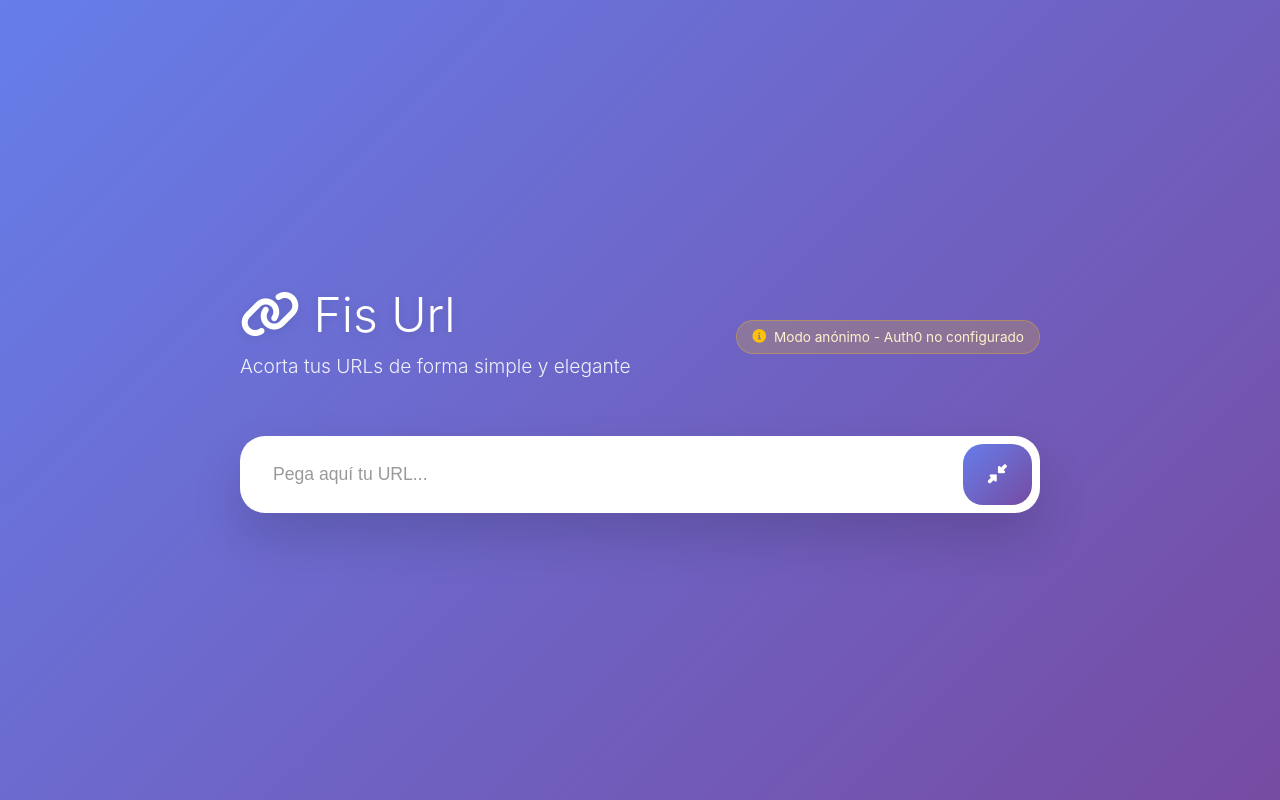
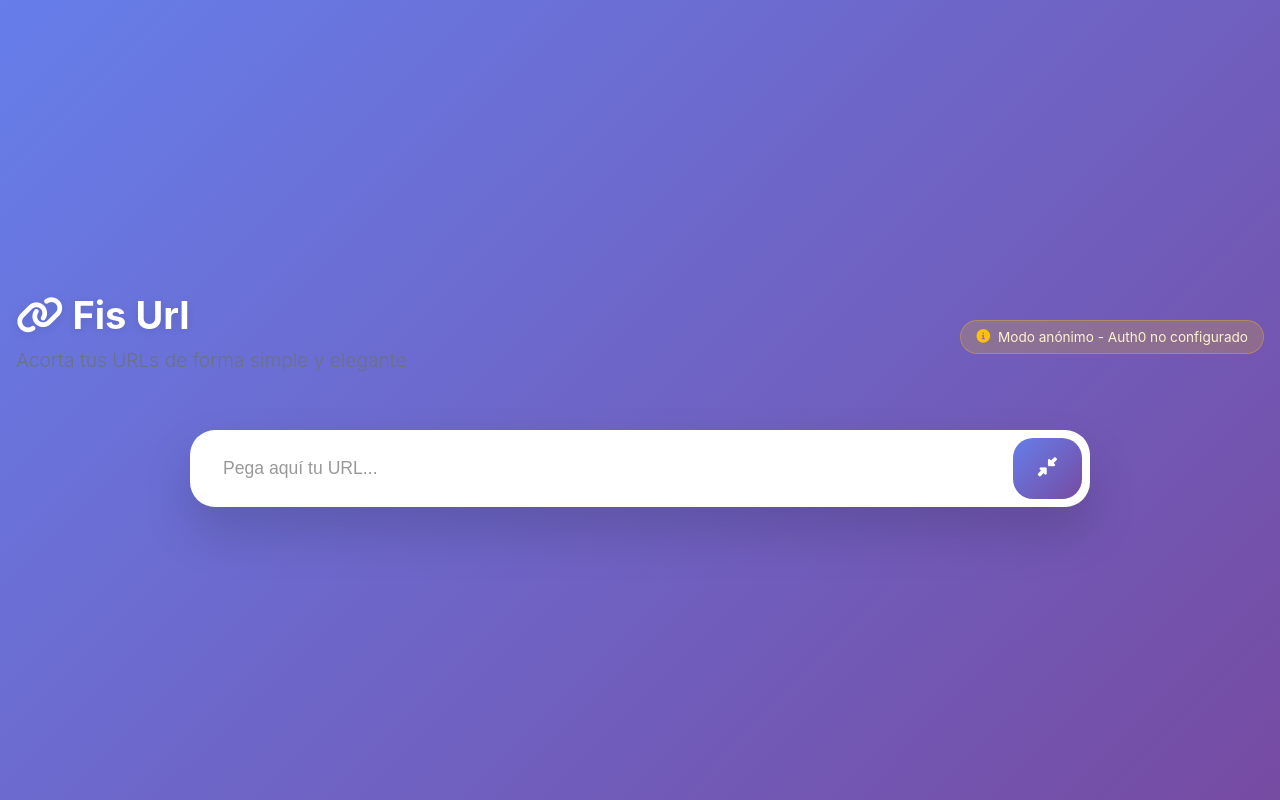
Before and after one commit to Gustav0C/AcortadorDeUrl, a website: page public/index.html in a window 1280 px wide. Drawn offline with Linux system fonts and the light colour scheme; no server answers.

Commit message:
refactor: apply OpenCode layout hierarchy

```diff
--- a/public/styles.css
+++ b/public/styles.css
@@ -2,6 +2,25 @@
     margin: 0;
     padding: 0;
     box-sizing: border-box;
+
+    /* OpenCode Design System - Spacing */
+    --space-1: 4px;
+    --space-2: 8px;
+    --space-3: 12px;
+    --space-4: 16px;
+    --space-5: 24px;
+    --space-6: 32px;
+    --space-7: 48px;
+    --space-8: 64px;
+
+    /* OpenCode Colors */
+    --oc-light: #ffffff;
+    --oc-surface: #ffffff;
+    --oc-border: #e5e7eb;
+    --oc-gray: #6b7280;
+    --oc-text: #1f2937;
+    --oc-primary: #667eea;
+    --oc-secondary: #764ba2;
 }
 
 body {
@@ -19,17 +38,16 @@ body {
     flex-direction: column;
     align-items: center;
     justify-content: center;
-    padding: 20px;
+    padding: var(--space-7) var(--space-4);
 }
 
 /* Header */
 .header {
-    text-align: center;
+    text-align: left;
     margin-bottom: 50px;
-    color: white;
+    color: var(--oc-light);
     animation: fadeInDown 0.8s ease-out;
     width: 100%;
-    max-width: 800px;
 }
 
 .header-content {
@@ -46,13 +64,14 @@ body {
 }
 
 .brand h1 {
-    font-size: 3rem;
-    font-weight: 300;
+    font-size: 38px;
+    font-weight: 700;
     margin-bottom: 10px;
     text-shadow: 0 2px 10px rgba(0,0,0,0.1);
 }
 
 .brand p {
+    color: var(--oc-gray);
     font-size: 1.2rem;
     opacity: 0.9;
     margin-bottom: 10px;
@@ -235,7 +254,7 @@ body {
 /* Main Content */
 .main-content {
     width: 100%;
-    max-width: 800px;
+    max-width: 900px;
     position: relative;
 }
 
@@ -395,7 +414,8 @@ body {
 /* QR Section */
 .qr-section {
     flex: 0 0 300px;
-    background: white;
+    background: var(--oc-surface);
+    border: 1px solid var(--oc-border);
     border-radius: 20px;
     padding: 30px;
     box-shadow: 0 20px 40px rgba(0,0,0,0.1);
@@ -563,7 +583,8 @@ body {
 
 /* History Section */
 .history-section {
-    background: white;
+    background: var(--oc-surface);
+    border: 1px solid var(--oc-border);
     border-radius: 20px;
     padding: 30px;
     box-shadow: 0 20px 40px rgba(0,0,0,0.1);
```
